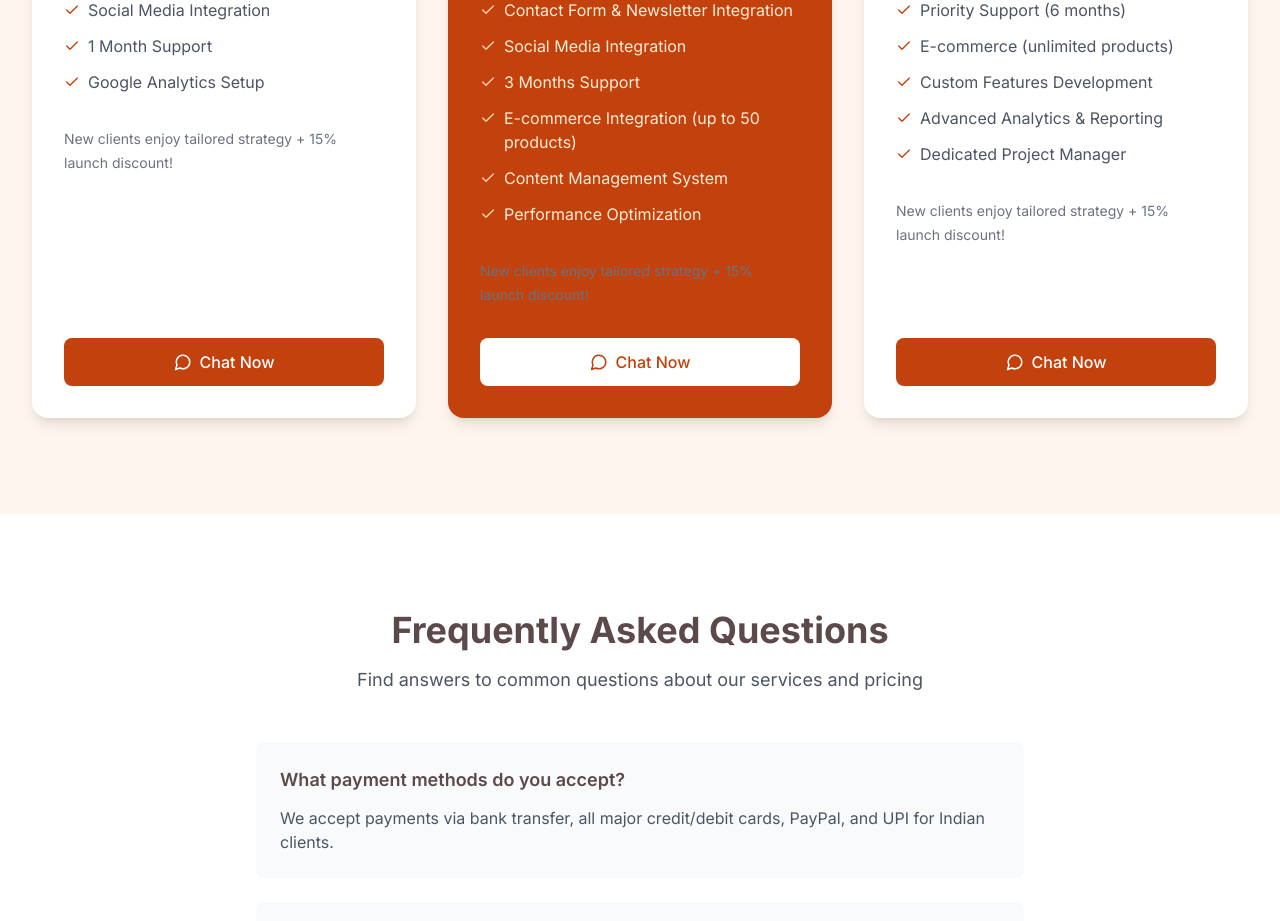
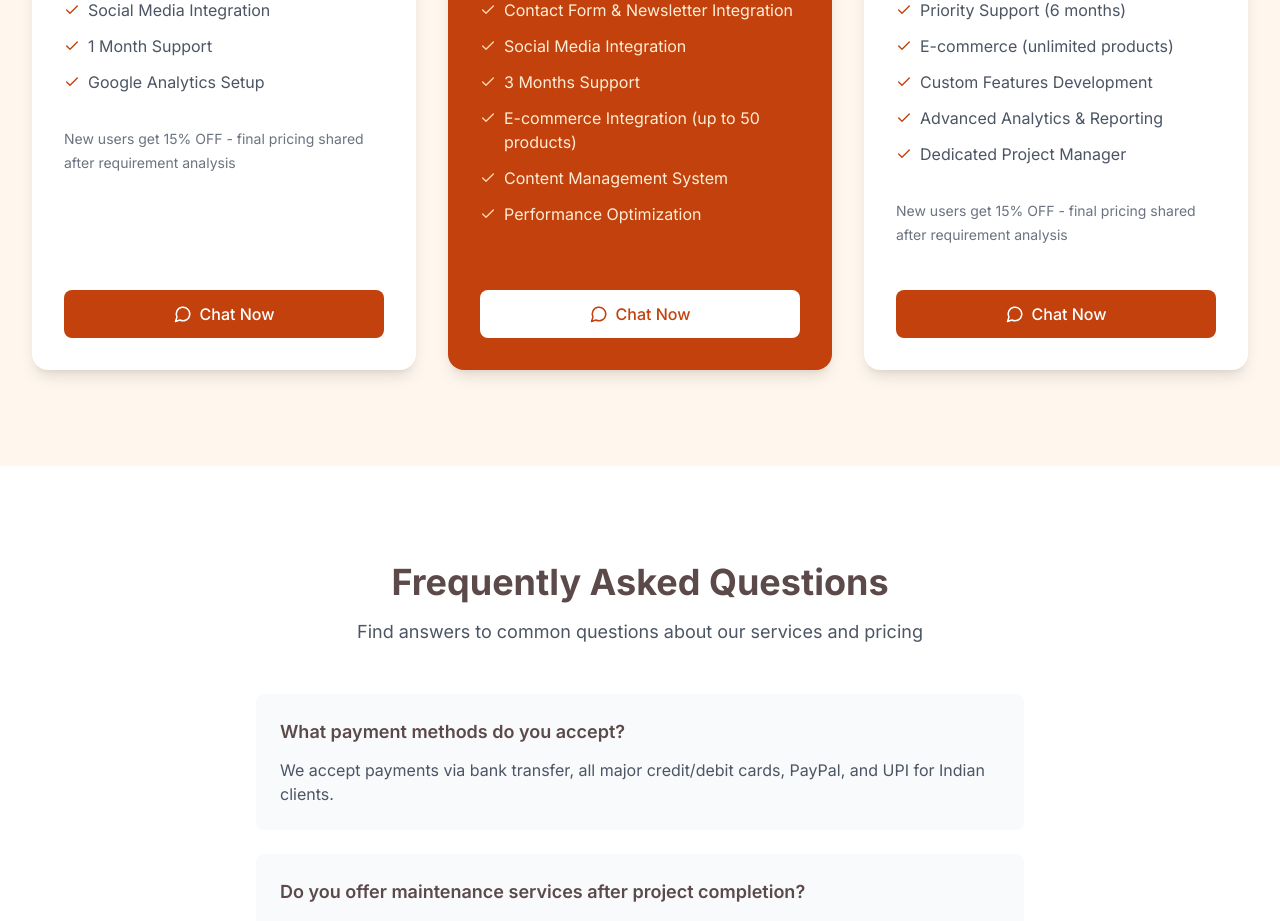
Before and after one commit to krishmelwani/optifusion-tech, a React (Vite) app: page /pricing in a window 1280 px wide. Shown: the part 778-1699 px from the top of the page. Built offline with nearby package versions, Linux system fonts and the light colour scheme.

Commit message:
Update Pricing.tsx

```diff
--- a/src/pages/Pricing.tsx
+++ b/src/pages/Pricing.tsx
@@ -17,7 +17,8 @@ const websitePlans = [
       'Google Analytics Setup'
     ],
     isPopular: false,
-    bgColor: 'bg-white'
+    bgColor: 'bg-white',
+    topup: "New users get 15% OFF - final pricing shared after requirement analysis"
   },
   {
     name: 'Premium',
@@ -34,7 +35,8 @@ const websitePlans = [
       'Performance Optimization'
     ],
     isPopular: true,
-    bgColor: 'bg-orange-700 text-white'
+    bgColor: 'bg-orange-700 text-white',
+    Topup: "New users get 15% OFF - final pricing shared after requirement analysis"
   },
   {
     name: 'Custom',
@@ -51,7 +53,8 @@ const websitePlans = [
       'Dedicated Project Manager'
     ],
     isPopular: false,
-    bgColor: 'bg-white'
+    bgColor: 'bg-white',
+    topup: "New users get 15% OFF - final pricing shared after requirement analysis"
   }
 ];
 
@@ -67,7 +70,8 @@ const appPlans = [
       '1 Month Support'
     ],
     isPopular: false,
-    bgColor: 'bg-white'
+    bgColor: 'bg-white',
+    topup: 'Ideal for website pages, blogs, product descriptions.'
   },
   {
     name: 'Advanced App',
@@ -111,7 +115,8 @@ const marketingPlans = [
       'Performance Report'
     ],
     isPopular: false,
-    bgColor: 'bg-white'
+    bgColor: 'bg-white',
+    topup: 'New clients enjoy tailored strategy + 15% launch discount!'
   },
   {
     name: 'Growth Pack',
@@ -125,7 +130,8 @@ const marketingPlans = [
       'Monthly Analytics'
     ],
     isPopular: true,
-    bgColor: 'bg-orange-700 text-white'
+    bgColor: 'bg-orange-700 text-white',
+
   },
   {
     name: 'Custom Strategy',
@@ -139,14 +145,16 @@ const marketingPlans = [
       'Dedicated Manager'
     ],
     isPopular: false,
-    bgColor: 'bg-white'
+    bgColor: 'bg-white',
+    topup: 'New clients enjoy tailored strategy + 15% launch discount!'
+
   }
 ];
 
 const contentWritingPlans = [
   {
     name: 'Basic',
-    price: '₹2,499',
+    price: '₹5,299',
     description: 'Powerful, SEO-driven content that grabs attention and fuels growth.',
     features: [
       'Up to 1000 words ',
@@ -155,12 +163,13 @@ const contentWritingPlans = [
       '2 revisions included '
     ],
     isPopular: false,
-    bgColor: 'bg-white'
+    bgColor: 'bg-white',
+    topup: 'Ideal for website pages, blogs, product descriptions.'
   }
 ]
 const graphicDesignPlans = [{
   name: 'Basic',
-  price: '₹1,999',
+  price: '₹4,999',
   description: 'Eye-catching designs for both digital & print that elevate your brand’s presence.',
   features: [
     '3 social media posts ',
@@ -169,7 +178,8 @@ const graphicDesignPlans = [{
     '2 free revisions '
   ],
   isPopular: false,
-  bgColor: 'bg-white'
+  bgColor: 'bg-white',
+  topup: ' Logo design available at discounted bundle rates.'
 }]
 
 const PricingPlan = ({ plan, index }: { plan: typeof websitePlans[0]; index: number }) => {
@@ -210,7 +220,7 @@ const PricingPlan = ({ plan, index }: { plan: typeof websitePlans[0]; index: num
             </li>
           ))}
         </ul>
-        <span className='text-sm text-gray-500'>New clients enjoy tailored strategy + 15% launch discount!</span>
+        <span className='text-sm text-gray-500'>{plan.topup}</span>
       </div>
 
       <div className="px-8 pb-8 mt-auto">
```
